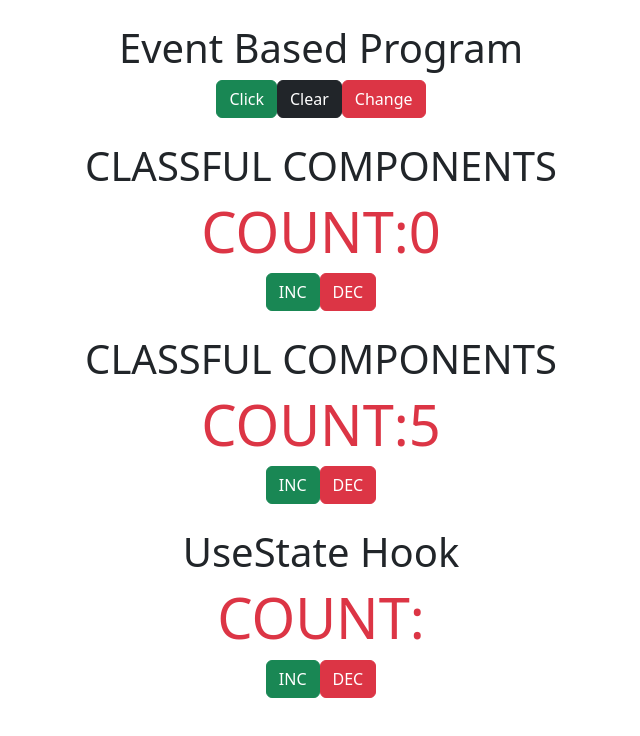
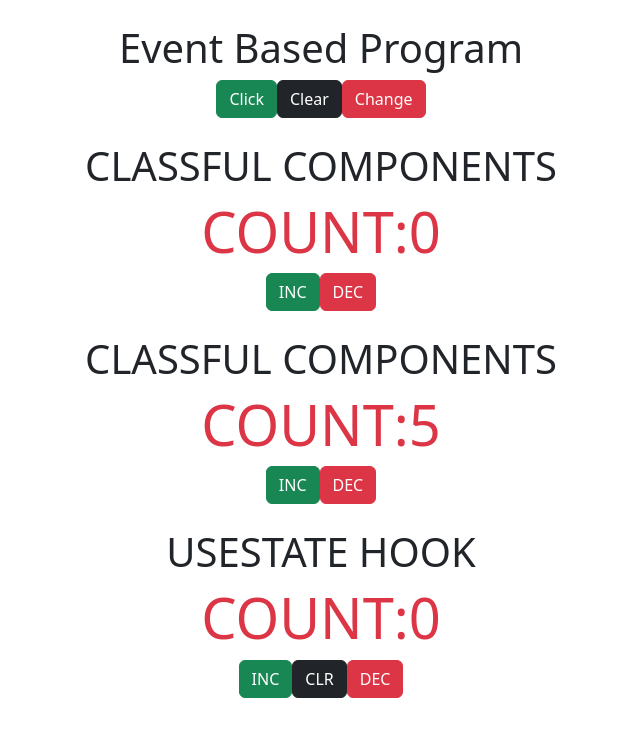
Before and after one commit to Mehmetaliatun/fullstack, a React (Create React App) app in the folder Fullstack/React/rc05_events_useStateHook/: page / in a window 1280 px wide. Shown: the top 736 px of the page, without its empty margins (319-959 px from the left). Built offline with nearby package versions, Linux system fonts and the light colour scheme.

Commit message:
useState

```diff
--- a/Fullstack/React/rc05_events_useStateHook/src/components/3-useStateHook/UseStateCounter.jsx
+++ b/Fullstack/React/rc05_events_useStateHook/src/components/3-useStateHook/UseStateCounter.jsx
@@ -18,14 +18,48 @@
 //?    https://reactjs.org/docs/hooks-rules.html
 //* =============================================================
 
+import { useState } from "react";
+
 const UseStateCounter = () => {
+  //* useState en cok kullanilan Hook'tur.
+  //* Bir state'in degisken, dizi ve obje ile kullanilabilmesine olanak saglar.
+  //? useState hook'u bir dizi dondurur.Bu dizi array dest ile acilabilir.
+  //?  Acilan dizinin 1.elemani state degiskenidir.
+  //?  2.si ise state'i degistirmeye izin veren bir setter metodudur.
+  //? useState parametre olarak state'in ilk degerini alir.
+
+  const [count, setCount] = useState(0); //? arr destr.
+
+  const inc = () => {
+    setCount(count + 1);
+  };
+
+  // const dec = () => {
+  //   if (count > 0) {
+  //     setCount(count - 1);
+  //   }
+  // };
+
   return (
     <div className="container text-center mt-4">
-      <h1>UseState Hook</h1>
-      <h2 className="display-4 text-danger">COUNT:</h2>
-      <button className="btn btn-success">INC</button>
+      <h1>USESTATE HOOK</h1>
+      <h2 className="display-4 text-danger">COUNT:{count}</h2>
+      <button onClick={inc} className="btn btn-success">
+        INC
+      </button>
 
-      <button className="btn btn-danger">DEC</button>
+      <button onClick={() => setCount(0)} className="btn btn-dark">
+        CLR
+      </button>
+      {/* <button onClick={dec} className="btn btn-danger">
+        DEC
+      </button> */}
+      <button
+        onClick={() => count > 0 && setCount(count - 1)}
+        className="btn btn-danger"
+      >
+        DEC
+      </button>
     </div>
   );
 };
```
